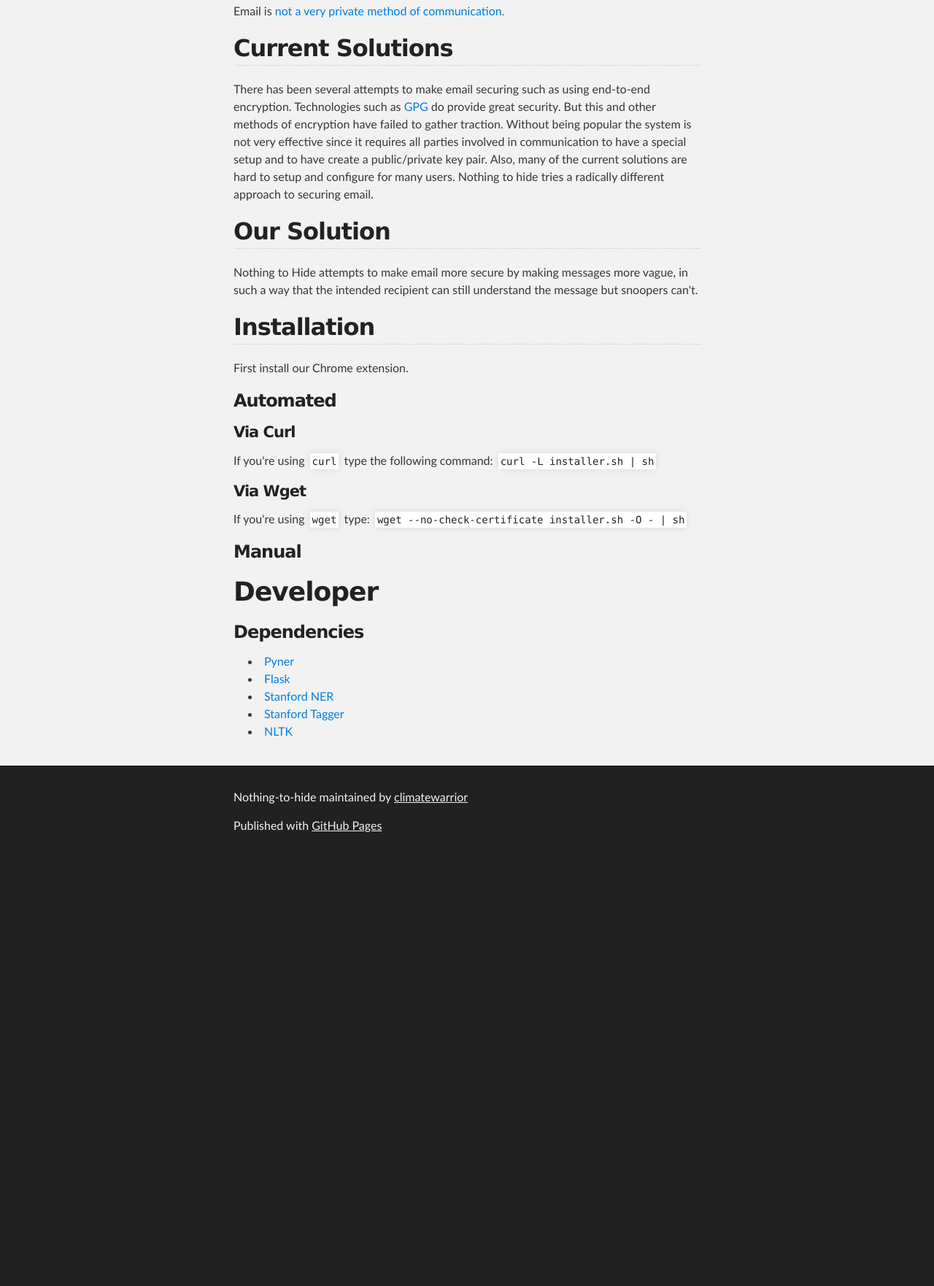
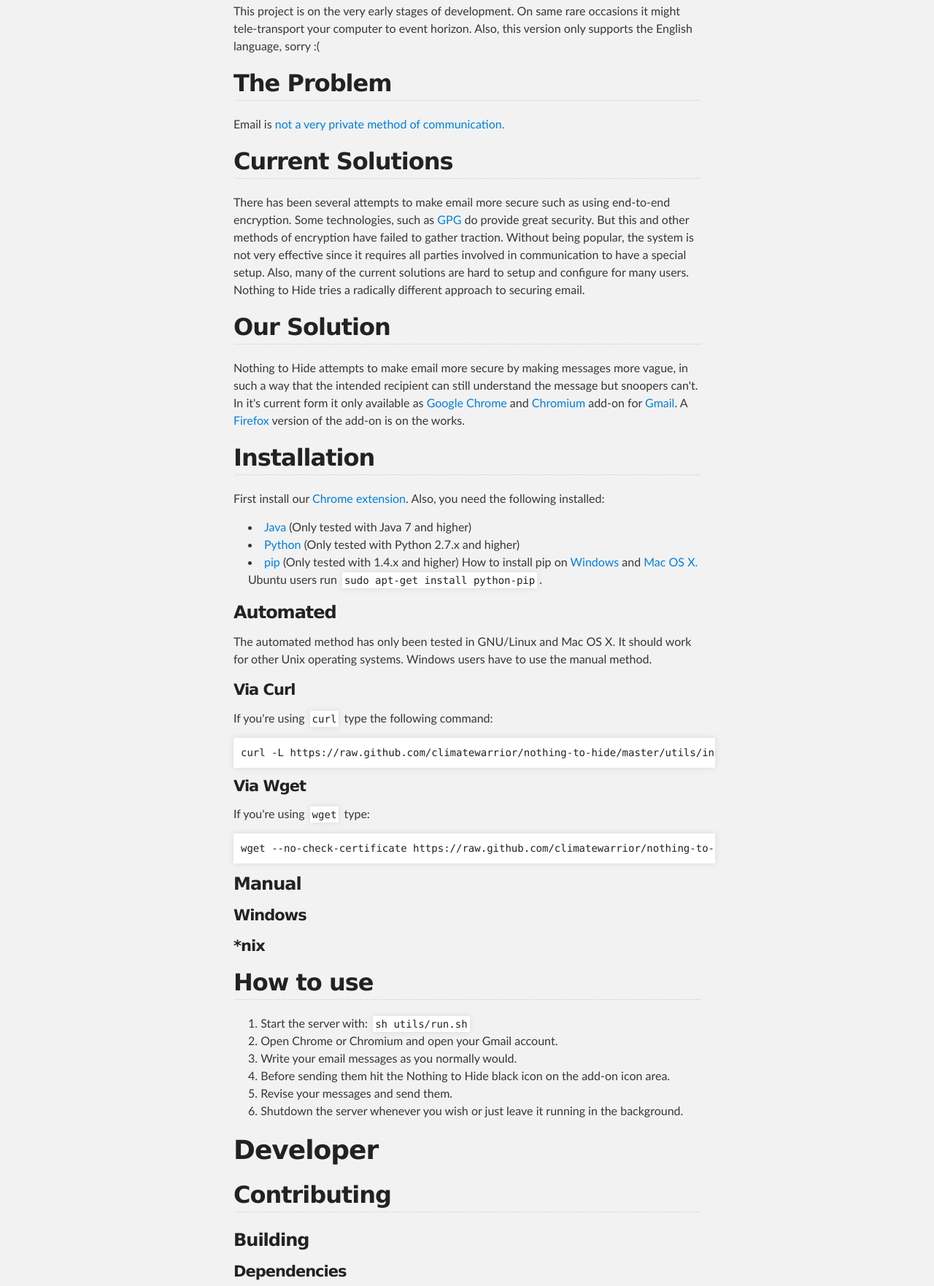
Before and after one commit to compsocial/nothing-to-hide, a plain HTML site: page index.html in a window 1280 px wide. Shown: the part 353-2115 px from the top of the page at 73% size. Before the commit the page ends 1531 px from the top, so only its background shows below. Drawn offline with Linux system fonts and the light colour scheme.

```diff
--- a/index.html
+++ b/index.html
@@ -32,7 +32,14 @@
     <div id="main_content_wrap" class="outer">
       <section id="main_content" class="inner">
         <h1>
-<a name="nothing-to-hide" class="anchor" href="#nothing-to-hide"><span class="octicon octicon-link"></span></a>Nothing to hide</h1>
+<a name="nothing-to-hide" class="anchor" href="#nothing-to-hide"><span class="octicon octicon-link"></span></a>Nothing to Hide</h1>
+
+<h2>
+<a name="warning" class="anchor" href="#warning"><span class="octicon octicon-link"></span></a>Warning</h2>
+
+<p>This project is on the very early stages of development. On same rare
+occasions it might tele-transport your computer to event
+horizon. Also, this version only supports the English language, sorry :(</p>
 
 <h2>
 <a name="the-problem" class="anchor" href="#the-problem"><span class="octicon octicon-link"></span></a>The Problem</h2>
@@ -42,51 +49,89 @@
 <h2>
 <a name="current-solutions" class="anchor" href="#current-solutions"><span class="octicon octicon-link"></span></a>Current Solutions</h2>
 
-<p>There has been several attempts to make email securing such as using end-to-end
-encryption. Technologies such as <a href="https://en.wikipedia.org/wiki/GNU_Privacy_Guard">GPG</a> do provide great security. But
-this and other methods of encryption have failed to gather
-traction. Without being popular the system is not very effective since
+<p>There has been several attempts to make email more secure such as using end-to-end
+encryption. Some technologies, such as <a href="https://en.wikipedia.org/wiki/GNU_Privacy_Guard">GPG</a> do provide great security.
+But this and other methods of encryption have failed to gather
+traction. Without being popular, the system is not very effective since
 it requires all parties involved in communication to have a special
-setup and to have create a public/private key pair. Also, many of the
-current solutions are hard to setup and configure for many
-users. Nothing to hide tries a radically different approach to
-securing email.</p>
+setup. Also, many of the current solutions are hard to setup and configure for many
+users. Nothing to Hide tries a radically different approach to securing email.</p>
 
 <h2>
 <a name="our-solution" class="anchor" href="#our-solution"><span class="octicon octicon-link"></span></a>Our Solution</h2>
 
 <p>Nothing to Hide attempts to make email more secure by making messages
 more vague, in such a way that the intended recipient can still
-understand the message but snoopers can't.</p>
+understand the message but snoopers can't. In it's current form it
+only available as <a href="https://www.google.com/intl/en/chrome/browser/">Google Chrome</a> and <a href="http://www.chromium.org/Home">Chromium</a> add-on for <a href="https://mail.google.com">Gmail</a>. A
+<a href="https://www.mozilla.org/en-US/firefox/new/">Firefox</a> version of the add-on is on the works.</p>
 
 <h2>
 <a name="installation" class="anchor" href="#installation"><span class="octicon octicon-link"></span></a>Installation</h2>
 
-<p>First install our Chrome extension.</p>
+<p>First install our <a href="https://chrome.google.com/webstore/detail/keiegjchmoggjbpgfjdjghbiicpjneoe/publish-accepted">Chrome extension</a>. Also, you need the following installed:</p>
 
-<h3>
+<ul>
+<li>  <a href="http://openjdk.java.net/">Java</a> (Only tested with Java 7 and higher)</li>
+<li>  <a href="http://python.org/">Python</a> (Only tested with Python 2.7.x and higher)</li>
+<li>  <a href="https://pypi.python.org/pypi/pip/">pip</a> (Only tested with 1.4.x and higher) How to install pip on
+  <a href="http://stackoverflow.com/questions/4750806/how-to-install-pip-on-windows">Windows</a> and <a href="http://docs.python-guide.org/en/latest/starting/install/osx/">Mac OS X.</a> Ubuntu users run <code>sudo apt-get install python-pip</code>.</li>
+</ul><h3>
 <a name="automated" class="anchor" href="#automated"><span class="octicon octicon-link"></span></a>Automated</h3>
+
+<p>The automated method has only been tested in GNU/Linux and Mac OS
+X. It should work for other Unix operating systems. Windows users have
+to use the manual method.</p>
 
 <h4>
 <a name="via-curl" class="anchor" href="#via-curl"><span class="octicon octicon-link"></span></a>Via Curl</h4>
 
-<p>If you're using <code>curl</code> type the following command:
-<code>curl -L installer.sh | sh</code></p>
+<p>If you're using <code>curl</code> type the following command:</p>
+
+<div class="highlight highlight-bash"><pre>curl -L https://raw.github.com/climatewarrior/nothing-to-hide/master/utils/installer.sh | sh
+</pre></div>
 
 <h4>
 <a name="via-wget" class="anchor" href="#via-wget"><span class="octicon octicon-link"></span></a>Via Wget</h4>
 
-<p>If you're using <code>wget</code> type:
-<code>wget --no-check-certificate installer.sh -O - | sh</code></p>
+<p>If you're using <code>wget</code> type:</p>
+
+<div class="highlight highlight-bash"><pre>wget --no-check-certificate https://raw.github.com/climatewarrior/nothing-to-hide/master/utils/installer.sh -O - | sh
+</pre></div>
 
 <h3>
 <a name="manual" class="anchor" href="#manual"><span class="octicon octicon-link"></span></a>Manual</h3>
 
-<h1>
+<h4>
+<a name="windows" class="anchor" href="#windows"><span class="octicon octicon-link"></span></a>Windows</h4>
+
+<h4>
+<a name="nix" class="anchor" href="#nix"><span class="octicon octicon-link"></span></a>*nix</h4>
+
+<h2>
+<a name="how-to-use" class="anchor" href="#how-to-use"><span class="octicon octicon-link"></span></a>How to use</h2>
+
+<ol>
+<li>  Start the server with: <code>sh utils/run.sh</code>
+</li>
+<li> Open Chrome or Chromium and open your Gmail account.</li>
+<li> Write your email messages as you normally would.</li>
+<li>  Before sending them hit the Nothing to Hide black icon on the add-on
+ icon area.</li>
+<li>  Revise your messages and send them.</li>
+<li>  Shutdown the server whenever you wish or just leave it running in
+the background.</li>
+</ol><h1>
 <a name="developer" class="anchor" href="#developer"><span class="octicon octicon-link"></span></a>Developer</h1>
 
+<h2>
+<a name="contributing" class="anchor" href="#contributing"><span class="octicon octicon-link"></span></a>Contributing</h2>
+
 <h3>
-<a name="dependencies" class="anchor" href="#dependencies"><span class="octicon octicon-link"></span></a>Dependencies</h3>
+<a name="building" class="anchor" href="#building"><span class="octicon octicon-link"></span></a>Building</h3>
+
+<h4>
+<a name="dependencies" class="anchor" href="#dependencies"><span class="octicon octicon-link"></span></a>Dependencies</h4>
 
 <ul>
 <li>  <a href="https://github.com/dat/pyner">Pyner</a>
```
Also changed, not shown: params.json (+1 -1 lines).
